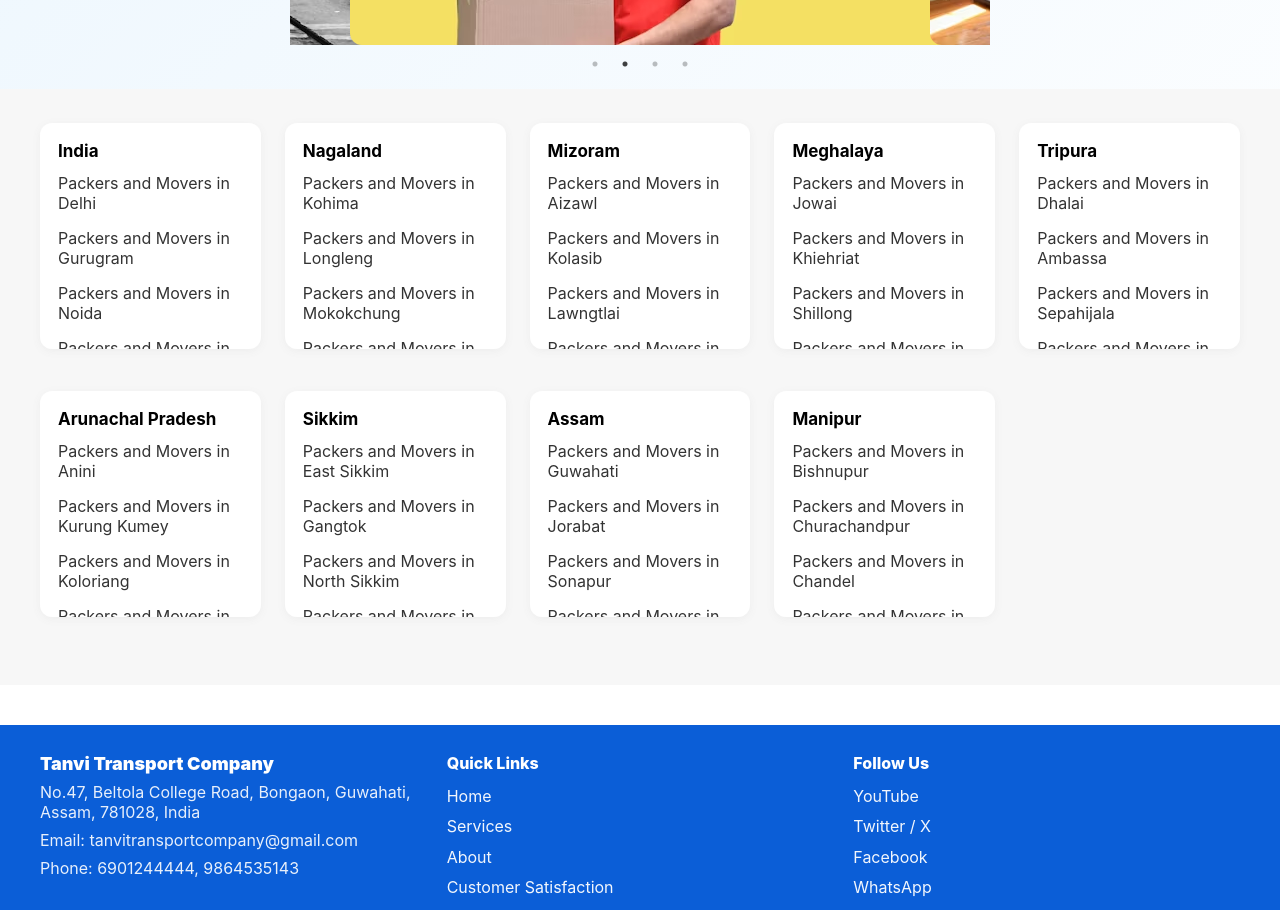
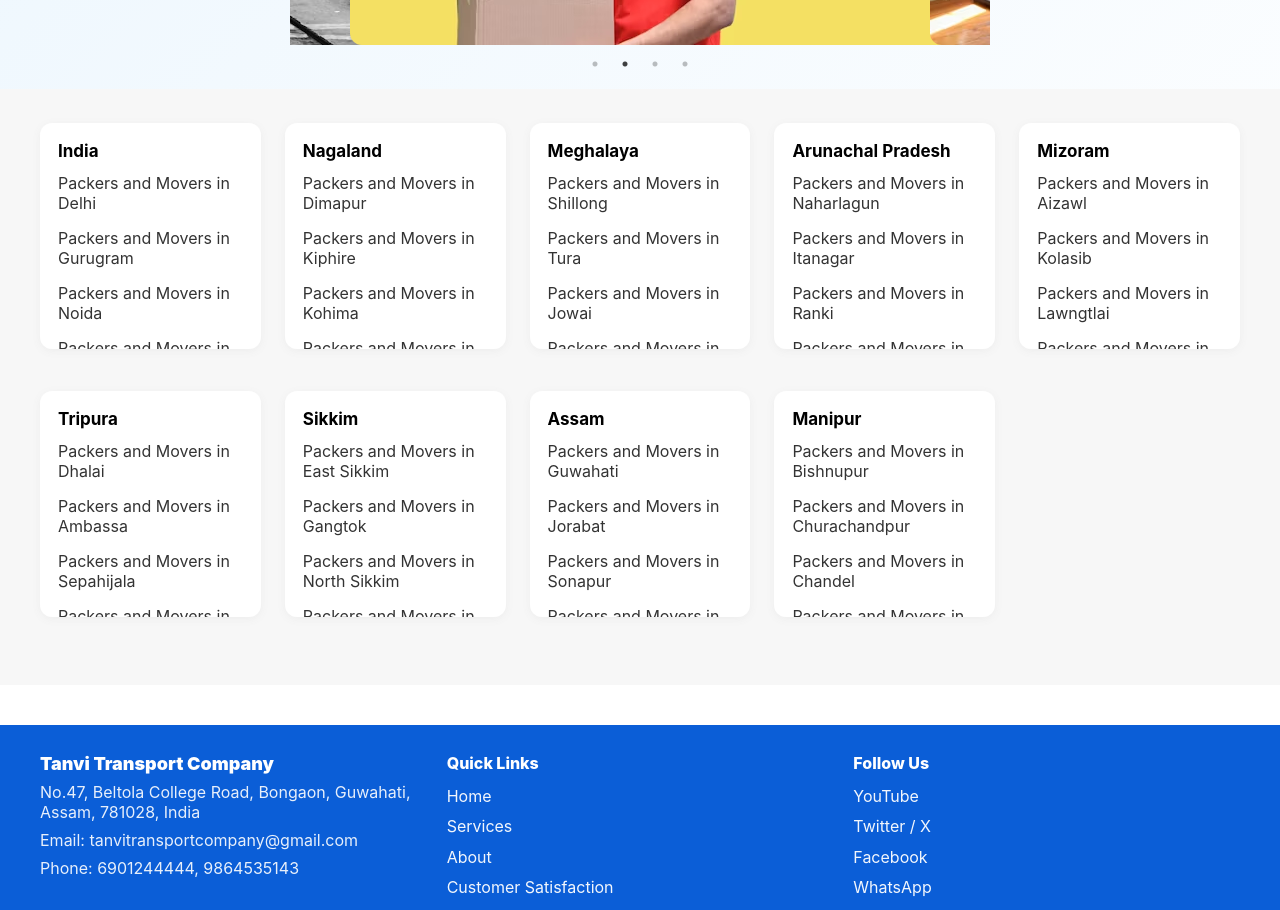
Before and after one commit to ankitsh6929/TanviTransportFrontend, a React (Create React App) app: page / in a window 1280 px wide. Shown: the part 1680-2590 px from the top of the page. Built offline with nearby package versions, Linux system fonts and the light colour scheme.

Commit message:
Updated RegionsGrid.jsx with full city/district lists for Arunachal Pradesh, Meghalaya, Nagaland

```diff
--- a/src/pages/RegionsGrid.js
+++ b/src/pages/RegionsGrid.js
@@ -3,15 +3,98 @@ import React from "react";
 import { Link } from "react-router-dom";
 
 const regions = {
-  India: ["Packers and Movers in Delhi", "Packers and Movers in Gurugram", "Packers and Movers in Noida", "Packers and Movers in Ghaziabad"],
-  Nagaland: ["Packers and Movers in Kohima", "Packers and Movers in Longleng", "Packers and Movers in Mokokchung", "Packers and Movers in Mon"],
-  Mizoram: ["Packers and Movers in Aizawl", "Packers and Movers in Kolasib", "Packers and Movers in Lawngtlai", "Packers and Movers in Lunglei"],
-  Meghalaya: ["Packers and Movers in Jowai", "Packers and Movers in Khiehriat", "Packers and Movers in Shillong", "Packers and Movers in Nongpoh"],
-  Tripura: ["Packers and Movers in Dhalai", "Packers and Movers in Ambassa", "Packers and Movers in Sepahijala", "Packers and Movers in Khowai"],
-  "Arunachal Pradesh": ["Packers and Movers in Anini", "Packers and Movers in Kurung Kumey", "Packers and Movers in Koloriang", "Packers and Movers in Namsai"],
-  Sikkim: ["Packers and Movers in East Sikkim", "Packers and Movers in Gangtok", "Packers and Movers in North Sikkim", "Packers and Movers in Mangan"],
+  India: [
+    "Packers and Movers in Delhi",
+    "Packers and Movers in Gurugram",
+    "Packers and Movers in Noida",
+    "Packers and Movers in Ghaziabad",
+  ],
 
-  // ✅ Assam completely replaced by your full list
+  Nagaland: [
+    "Packers and Movers in Dimapur",
+    "Packers and Movers in Kiphire",
+    "Packers and Movers in Kohima",
+    "Packers and Movers in Longleng",
+    "Packers and Movers in Mokokchung",
+    "Packers and Movers in Peren",
+    "Packers and Movers in Phek",
+    "Packers and Movers in Tuensang",
+    "Packers and Movers in Wokha",
+    "Packers and Movers in Zunheboto",
+  ],
+
+  Meghalaya: [
+    "Packers and Movers in Shillong",
+    "Packers and Movers in Tura",
+    "Packers and Movers in Jowai",
+    "Packers and Movers in Umshong",
+    "Packers and Movers in Ladrymbai",
+    "Packers and Movers in Mendipathar",
+    "Packers and Movers in Rongjeng",
+    "Packers and Movers in Jorabat",
+    "Packers and Movers in Byrnihat",
+    "Packers and Movers in Nongstong",
+  ],
+
+  "Arunachal Pradesh": [
+    "Packers and Movers in Naharlagun",
+    "Packers and Movers in Itanagar",
+    "Packers and Movers in Ranki",
+    "Packers and Movers in Tippi Camp",
+    "Packers and Movers in New Palin",
+    "Packers and Movers in Seppa",
+    "Packers and Movers in Khellong",
+    "Packers and Movers in Megalong",
+    "Packers and Movers in Kheti",
+    "Packers and Movers in Nafra",
+    "Packers and Movers in Yaekuli",
+    "Packers and Movers in Bordumsa",
+    "Packers and Movers in Bhanderdawa",
+    "Packers and Movers in Chimpy",
+    "Packers and Movers in Hapoli",
+    "Packers and Movers in Kimin",
+    "Packers and Movers in Tenga Valley",
+    "Packers and Movers in Aalo",
+    "Packers and Movers in Nirjuli",
+    "Packers and Movers in Upper Subansiri",
+    "Packers and Movers in West Kameng",
+    "Packers and Movers in Siang",
+    "Packers and Movers in Namsai",
+    "Packers and Movers in Bomdila",
+    "Packers and Movers in Daporijo",
+    "Packers and Movers in Roing",
+    "Packers and Movers in Tezu",
+    "Packers and Movers in Tawang",
+    "Packers and Movers in Ziro",
+    "Packers and Movers in Lohit",
+    "Packers and Movers in Pasighat",
+    "Packers and Movers in Yupia",
+    "Packers and Movers in Papum Pare",
+    "Packers and Movers in Lower Subansiri",
+  ],
+
+  Mizoram: [
+    "Packers and Movers in Aizawl",
+    "Packers and Movers in Kolasib",
+    "Packers and Movers in Lawngtlai",
+    "Packers and Movers in Lunglei",
+  ],
+
+  Tripura: [
+    "Packers and Movers in Dhalai",
+    "Packers and Movers in Ambassa",
+    "Packers and Movers in Sepahijala",
+    "Packers and Movers in Khowai",
+  ],
+
+  Sikkim: [
+    "Packers and Movers in East Sikkim",
+    "Packers and Movers in Gangtok",
+    "Packers and Movers in North Sikkim",
+    "Packers and Movers in Mangan",
+  ],
+
+  // ✅ Assam (already replaced by your full list)
   Assam: [
     "Packers and Movers in Guwahati",
     "Packers and Movers in Jorabat",
@@ -50,8 +133,12 @@ const regions = {
     "Packers and Movers in Dhekiajuli",
   ],
 
-  // Removed a separate "Guwahati" section; it's now a row under Assam.
-  Manipur: ["Packers and Movers in Bishnupur", "Packers and Movers in Churachandpur", "Packers and Movers in Chandel", "Packers and Movers in Imphal East"],
+  Manipur: [
+    "Packers and Movers in Bishnupur",
+    "Packers and Movers in Churachandpur",
+    "Packers and Movers in Chandel",
+    "Packers and Movers in Imphal East",
+  ],
 };
 
 export default function RegionsGrid() {
@@ -95,8 +182,12 @@ export default function RegionsGrid() {
                       color: "#333",
                       transition: "background 0.18s",
                     }}
-                    onMouseOver={(e) => (e.currentTarget.style.background = "#e2f0fb")}
-                    onMouseOut={(e) => (e.currentTarget.style.background = "transparent")}
+                    onMouseOver={(e) =>
+                      (e.currentTarget.style.background = "#e2f0fb")
+                    }
+                    onMouseOut={(e) =>
+                      (e.currentTarget.style.background = "transparent")
+                    }
                   >
                     {loc}
                   </Link>
```
